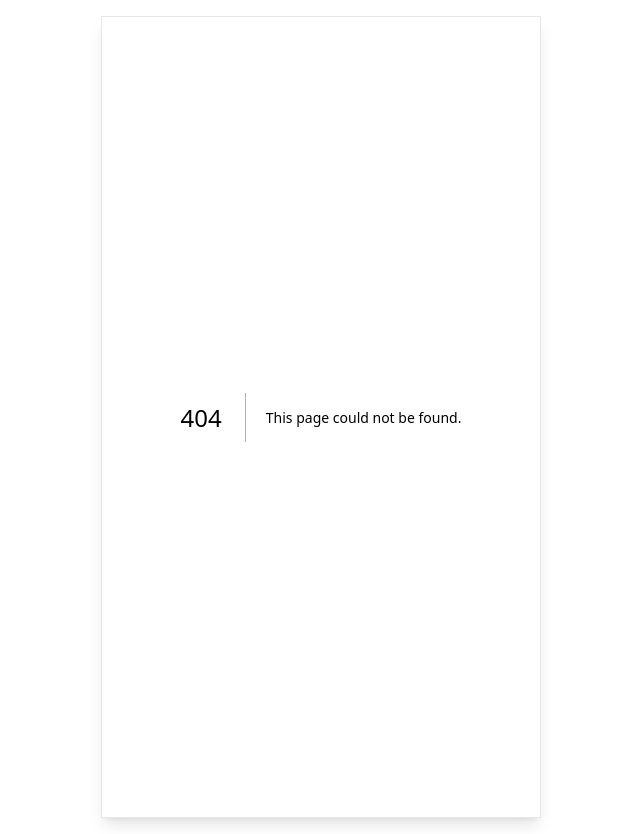
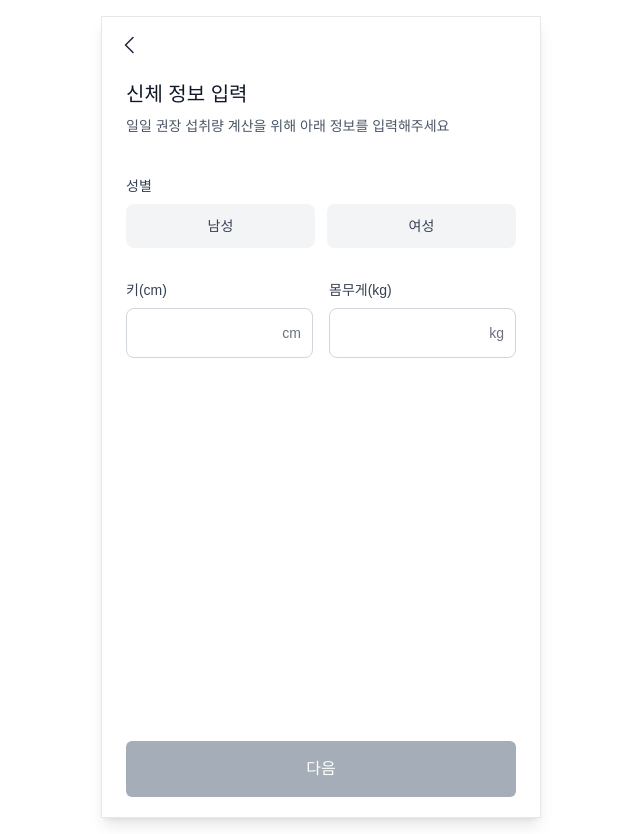
Before and after one commit to HwiDong6831/Boindang, a Next.js app in the folder frontend/boindang/: page /signup/physical-info in a window 1280 px wide. Before the commit this address had no page. Shown: the whole page, without its empty margins (319-959 px from the left). Built offline with nearby package versions, Linux system fonts and the light colour scheme.

Commit message:
[FE] Signup/신체정보 페이지 추가

```diff
--- a/frontend/boindang/src/app/signup/page.tsx
+++ b/frontend/boindang/src/app/signup/page.tsx
@@ -99,8 +99,8 @@ export default function SignUp() {
       );
       */
 
-      // 다음 단계(타입 선택 페이지)로 이동 - 실제 API 연동 전까지 사용
-      router.push('/signup/type');
+      // 다음 단계(신체 정보 입력 페이지)로 이동 - 실제 API 연동 전까지 사용
+      router.push('/signup/physical-info');
     }
   };
 
--- /dev/null
+++ b/frontend/boindang/src/app/signup/physical-info/page.tsx
@@ -0,0 +1,126 @@
+'use client';
+
+import { useState } from 'react';
+import { useRouter } from 'next/navigation';
+import Link from 'next/link';
+import { CaretLeft } from '@phosphor-icons/react';
+import Button from '@/components/common/Button'; // 공용 버튼 컴포넌트 경로 확인 필요
+
+export default function PhysicalInfo() {
+  const router = useRouter();
+  const [gender, setGender] = useState<'male' | 'female' | ''>('');
+  const [height, setHeight] = useState('');
+  const [weight, setWeight] = useState('');
+
+  const handleGenderChange = (selectedGender: 'male' | 'female') => {
+    setGender(selectedGender);
+  };
+
+  const handleSubmit = () => {
+    if (isFormValid()) {
+      // TODO: 입력된 신체 정보 저장 로직 (API 호출 등)
+      console.log('신체 정보:', { gender, height, weight });
+      router.push('/signup/type'); // 다음 단계(타입 선택)로 이동
+    }
+  };
+
+  // 키, 몸무게, 성별이 모두 입력되었는지 확인
+  const isFormValid = () => {
+    return height.trim() !== '' && weight.trim() !== '' && gender !== '';
+  };
+
+  return (
+    <div className="flex flex-col min-h-screen overflow-x-hidden bg-white">
+      {/* 뒤로가기 버튼 */}
+      <div className="p-4">
+        <Link href="/signup" className="inline-block">
+          <CaretLeft size={24} weight="regular" className="text-gray-800" />
+        </Link>
+      </div>
+
+      <div className="px-6 flex-1">
+        {/* 제목 및 설명 */}
+        <h1 className="text-xl font-medium mb-2 text-gray-900">신체 정보 입력</h1>
+        <p className="text-gray-600 text-sm mb-10">일일 권장 섭취량 계산을 위해 아래 정보를 입력해주세요</p>
+
+        <form onSubmit={(e) => e.preventDefault()} className="flex flex-col h-full">
+          <div className="flex-1 space-y-8">
+            {/* 성별 선택 */}
+            <div>
+              <p className="text-sm mb-2 font-medium text-gray-700">성별</p>
+              <div className="flex gap-3">
+                <button
+                  type="button"
+                  onClick={() => handleGenderChange('male')}
+                  className={`flex-1 py-3 rounded-lg text-sm font-medium transition-colors ${gender === 'male'
+                    ? 'bg-[#6C2FF2] text-white shadow-sm'
+                    : 'bg-gray-100 text-gray-700 hover:bg-gray-200'
+                    }`}
+                >
+                  남성
+                </button>
+                <button
+                  type="button"
+                  onClick={() => handleGenderChange('female')}
+                  className={`flex-1 py-3 rounded-lg text-sm font-medium transition-colors ${gender === 'female'
+                    ? 'bg-[#6C2FF2] text-white shadow-sm'
+                    : 'bg-gray-100 text-gray-700 hover:bg-gray-200'
+                    }`}
+                >
+                  여성
+                </button>
+              </div>
+            </div>
+
+            {/* 키 / 몸무게 입력 */}
+            <div className="flex gap-4">
+              <div className="flex-1">
+                <p className="text-sm mb-2 font-medium text-gray-700">키(cm)</p>
+                <div className="relative">
+                  <input
+                    type="number"
+                    value={height}
+                    onChange={(e) => setHeight(e.target.value)}
+                    className="w-full p-3 pr-10 border border-gray-300 rounded-lg focus:outline-none focus:ring-1 focus:ring-[#6C2FF2] focus:border-[#6C2FF2]"
+                    placeholder=""
+                  />
+                  <span className="absolute right-3 top-1/2 transform -translate-y-1/2 text-gray-500 text-sm">
+                    cm
+                  </span>
+                </div>
+              </div>
+              <div className="flex-1">
+                <p className="text-sm mb-2 font-medium text-gray-700">몸무게(kg)</p>
+                <div className="relative">
+                  <input
+                    type="number"
+                    value={weight}
+                    onChange={(e) => setWeight(e.target.value)}
+                    className="w-full p-3 pr-10 border border-gray-300 rounded-lg focus:outline-none focus:ring-1 focus:ring-[#6C2FF2] focus:border-[#6C2FF2]"
+                    placeholder=""
+                  />
+                  <span className="absolute right-3 top-1/2 transform -translate-y-1/2 text-gray-500 text-sm">
+                    kg
+                  </span>
+                </div>
+              </div>
+            </div>
+            {/* 생년월일 입력은 디자인에 없으므로 제거 */}
+          </div>
+        </form>
+      </div>
+
+      {/* 하단 다음 버튼 */}
+      <div className="px-6 py-5 mt-auto w-full bg-white">
+        <Button
+          type="button"
+          text="다음"
+          isDisabled={!isFormValid()}
+          onClick={handleSubmit}
+          // 기본 버튼 스타일 외 추가 스타일링 필요 시 className 추가
+          className="w-full py-4 text-base"
+        />
+      </div>
+    </div>
+  );
+}
```
Also changed, not shown: frontend/boindang/public/sw.js.
